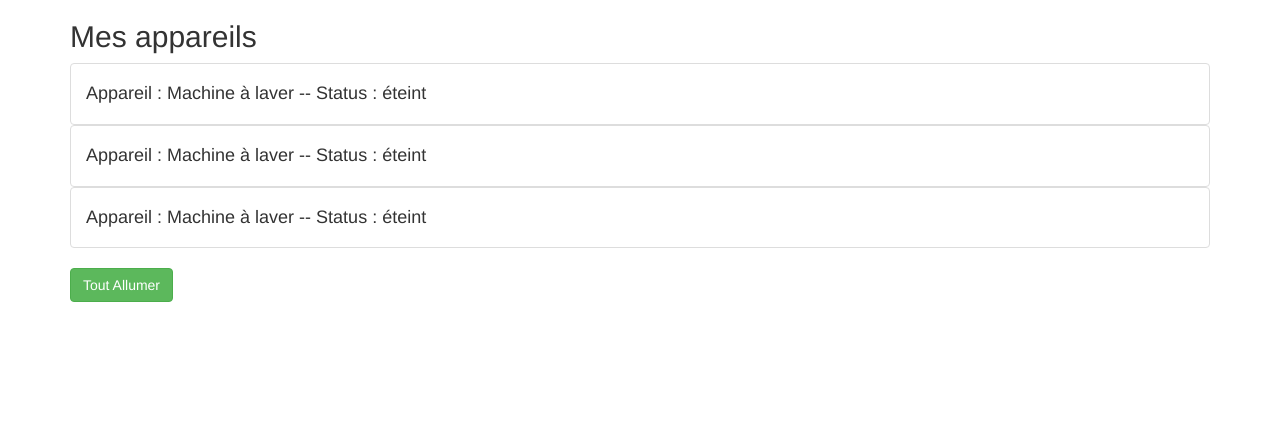
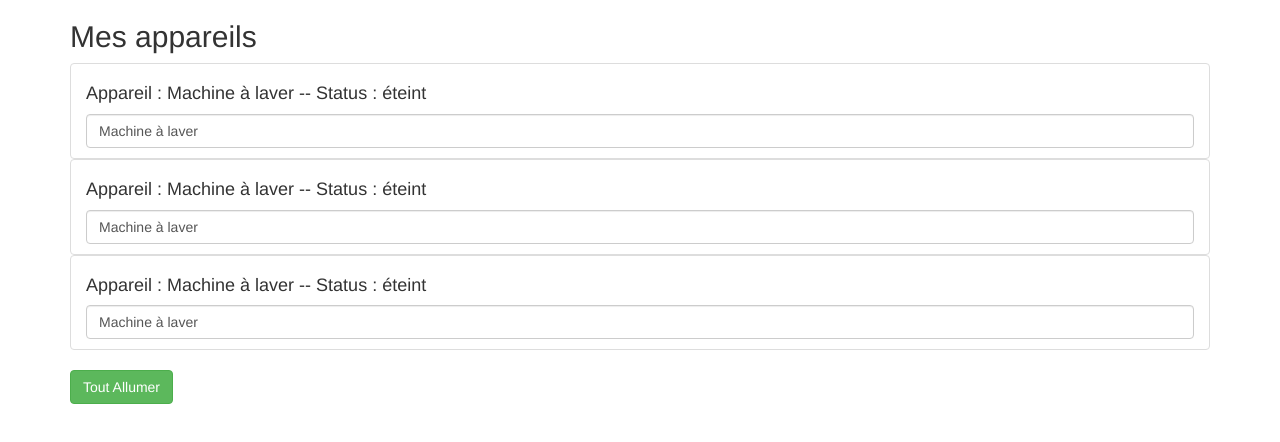
Before and after one commit to Cynnah/AngularProject-OC, an Angular app: page / in a window 1280 px wide. Shown: the top 442 px of the page. Built offline with nearby package versions, Linux system fonts and the light colour scheme.

Commit message:
two way binding

```diff
--- a/src/app/app.module.ts
+++ b/src/app/app.module.ts
@@ -1,5 +1,6 @@
 import { BrowserModule } from '@angular/platform-browser';
 import { NgModule } from '@angular/core';
+import { FormsModule } from '@angular/forms';
 
 import { AppComponent } from './app.component';
 import { MonPremierComponent } from './mon-premier/mon-premier.component';
@@ -12,7 +13,8 @@
     AppareilComponent
   ],
   imports: [
-    BrowserModule
+    BrowserModule,
+    FormsModule
   ],
   providers: [],
   bootstrap: [AppComponent]
--- a/src/app/appareil/appareil.component.html
+++ b/src/app/appareil/appareil.component.html
@@ -1,3 +1,4 @@
 <li class="list-group-item">
     <h4>Appareil : {{ appareilName }} -- Status : {{ getStatus() }}</h4>
+    <input type="text" class="form-control" [(ngModel)]="appareilName">
 </li>
```
